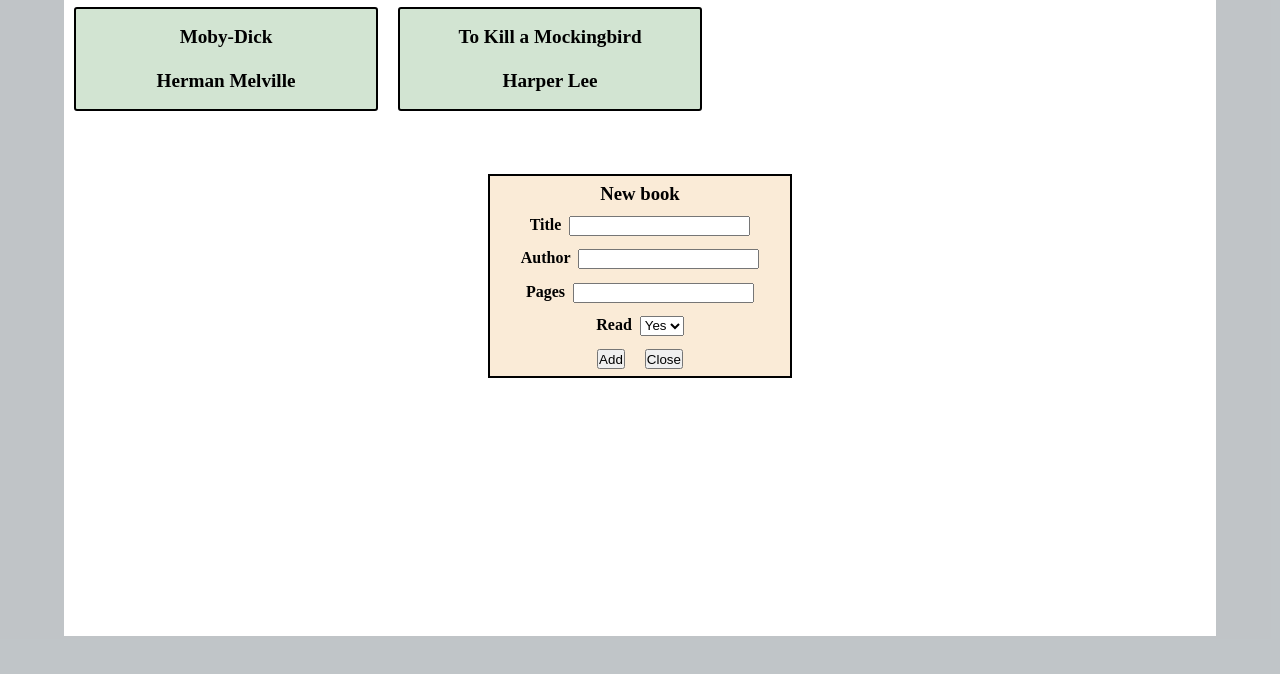
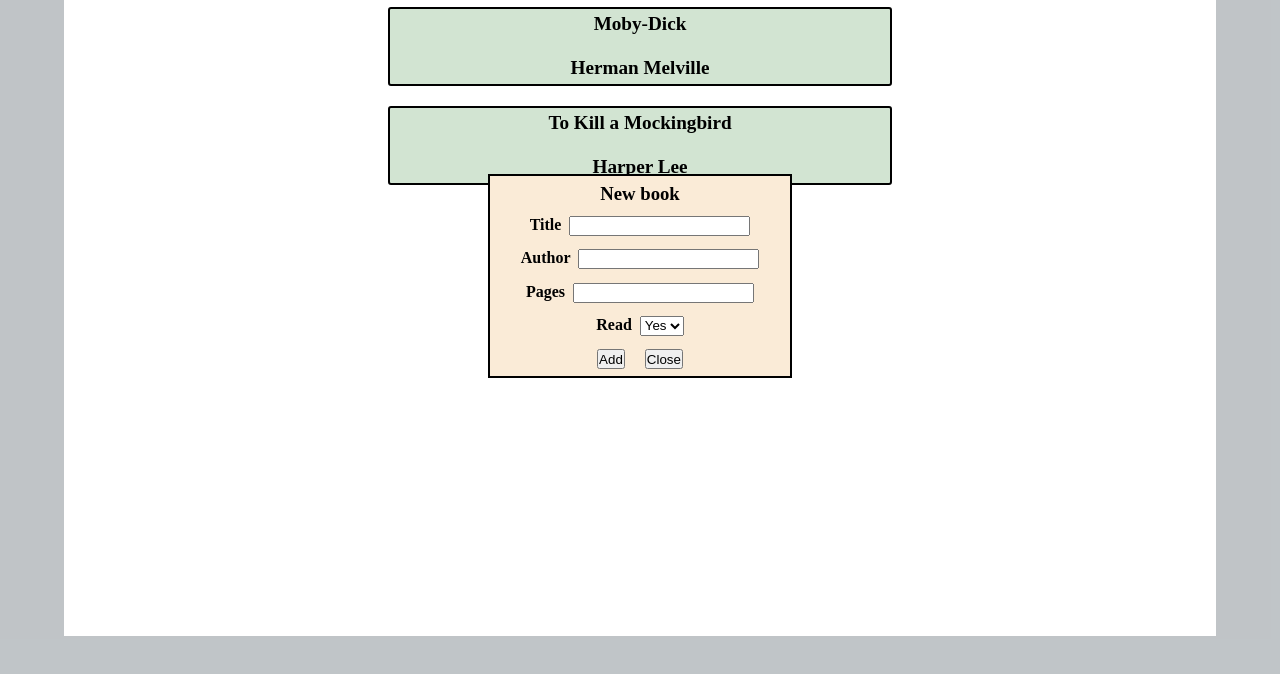
Before and after one commit to jdidcote/the-odin-project-javascript, a plain HTML site: page library/index.html in a window 1280 px wide. Shown: the part 124-798 px from the top of the page. Drawn offline with Linux system fonts and the light colour scheme.

Commit message:
Book cards now stack vertically

```diff
--- a/library/styles.css
+++ b/library/styles.css
@@ -85,9 +85,11 @@
 
 .books {
   display: flex;
-  flex-wrap: wrap;
+  flex-direction: column;
+  justify-content: flex-start;
   height: 100%;
-  /* padding: 20px; */
+  margin: auto;
+  overflow: auto;
 }
 
 .book-card {
@@ -95,12 +97,11 @@
   justify-content: center;
   border: 2px solid black;
   border-radius: 3px;
-  aspect-ratio: 4 / 1;
   min-width: 120px;
   min-height: 75px;
-  width: 30%;
+  width: 500px;
   max-height: 100px;
-  max-width: 300px;
+  max-width: 500px;
   margin: 10px;
   background-color: rgba(143, 188, 143, 0.399);
 }
```
